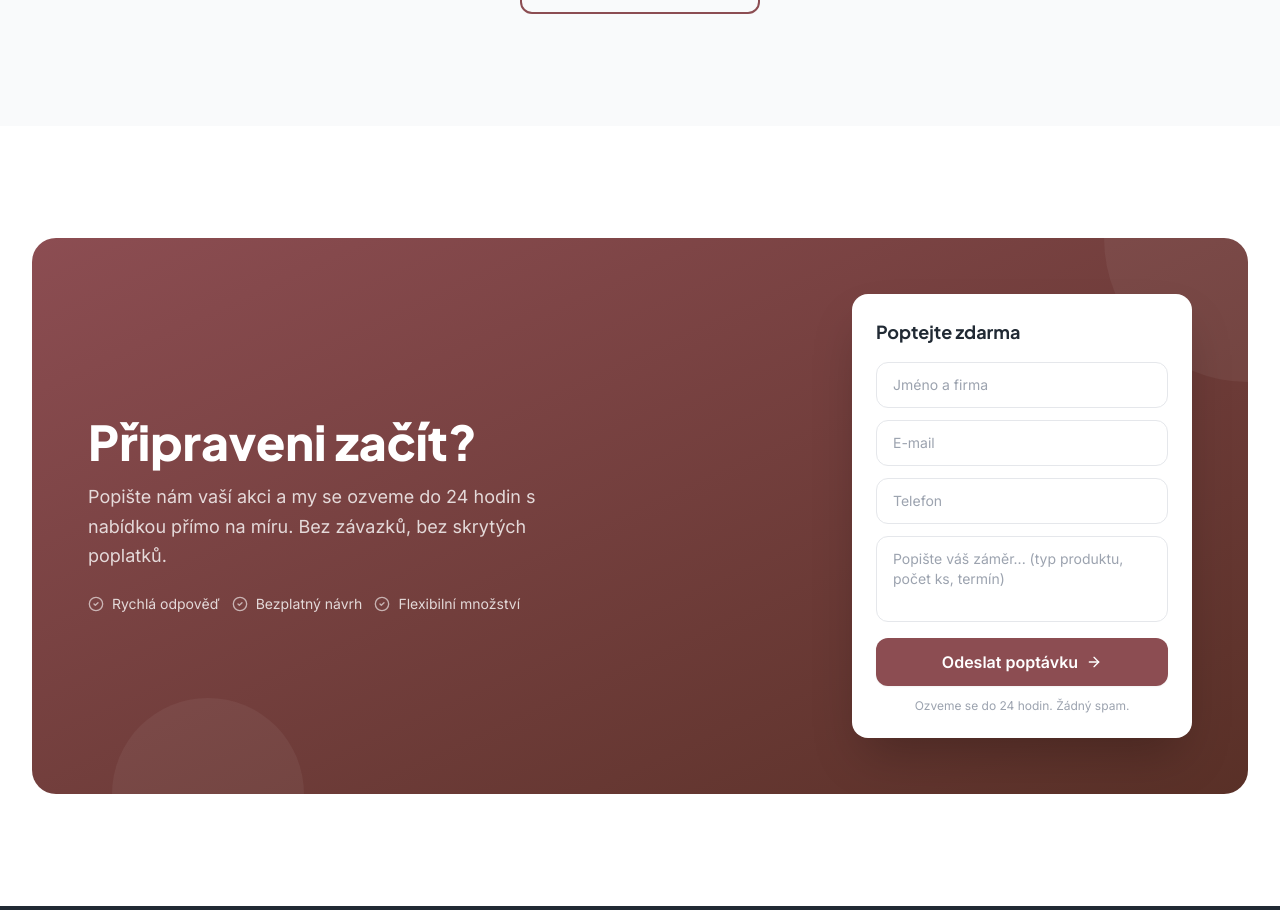
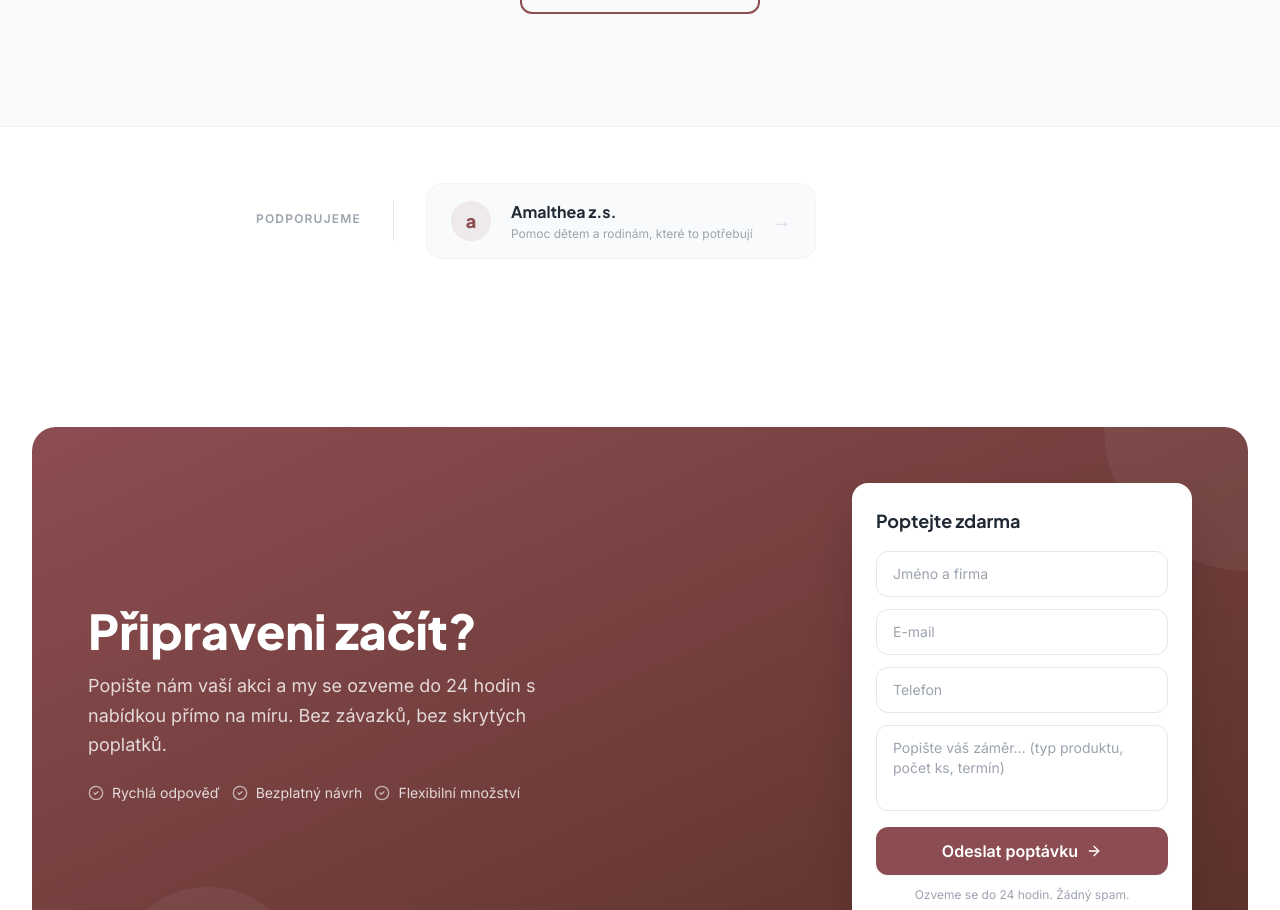
Before and after one commit to partyskincz-code/B2BWEB, a Next.js app: page / in a window 1280 px wide. Shown: the part 7038-7948 px from the top of the page. Built offline with nearby package versions, Linux system fonts and the light colour scheme.

Commit message:
Update page.tsx

```diff
--- a/app/page.tsx
+++ b/app/page.tsx
@@ -686,6 +686,43 @@ export default function HomePage() {
         </div>
       </section>
 
+      {/* ═══ PODPORUJEME ═══ */}
+      <section className="py-14 bg-white border-t border-gray-100">
+        <div className="container-pad">
+          <FadeUp className="flex flex-col sm:flex-row items-center gap-8 max-w-3xl mx-auto">
+            <div className="flex-shrink-0 text-center sm:text-left">
+              <p className="text-xs font-semibold uppercase tracking-widest text-gray-400 mb-1">
+                {lang === "en" ? "We support" : lang === "sk" ? "Podporujeme" : "Podporujeme"}
+              </p>
+            </div>
+            <div className="w-px h-10 bg-gray-200 hidden sm:block flex-shrink-0" />
+            <a
+              href="https://www.amalthea.cz"
+              target="_blank"
+              rel="noopener noreferrer"
+              className="group flex items-center gap-5 rounded-2xl border border-gray-100 hover:border-brand-primary/30 bg-gray-50 hover:bg-brand-light/30 transition-all px-6 py-4 w-full sm:w-auto"
+            >
+              <div className="w-10 h-10 rounded-full bg-brand-primary/10 flex items-center justify-center flex-shrink-0">
+                <span className="text-brand-primary font-display font-extrabold text-lg">a</span>
+              </div>
+              <div>
+                <p className="font-display font-bold text-brand-secondary text-base group-hover:text-brand-primary transition-colors">
+                  Amalthea z.s.
+                </p>
+                <p className="text-gray-400 text-xs mt-0.5">
+                  {lang === "en"
+                    ? "Supporting children and families in need"
+                    : lang === "sk"
+                    ? "Podpora detí a rodín v núdzi"
+                    : "Pomoc dětem a rodinám, které to potřebují"}
+                </p>
+              </div>
+              <span className="ml-auto text-gray-300 group-hover:text-brand-primary transition-colors text-lg">→</span>
+            </a>
+          </FadeUp>
+        </div>
+      </section>
+
       {/* ═══ CTA ═══ */}
       <section className="section-pad bg-white">
         <div className="container-pad">
```
